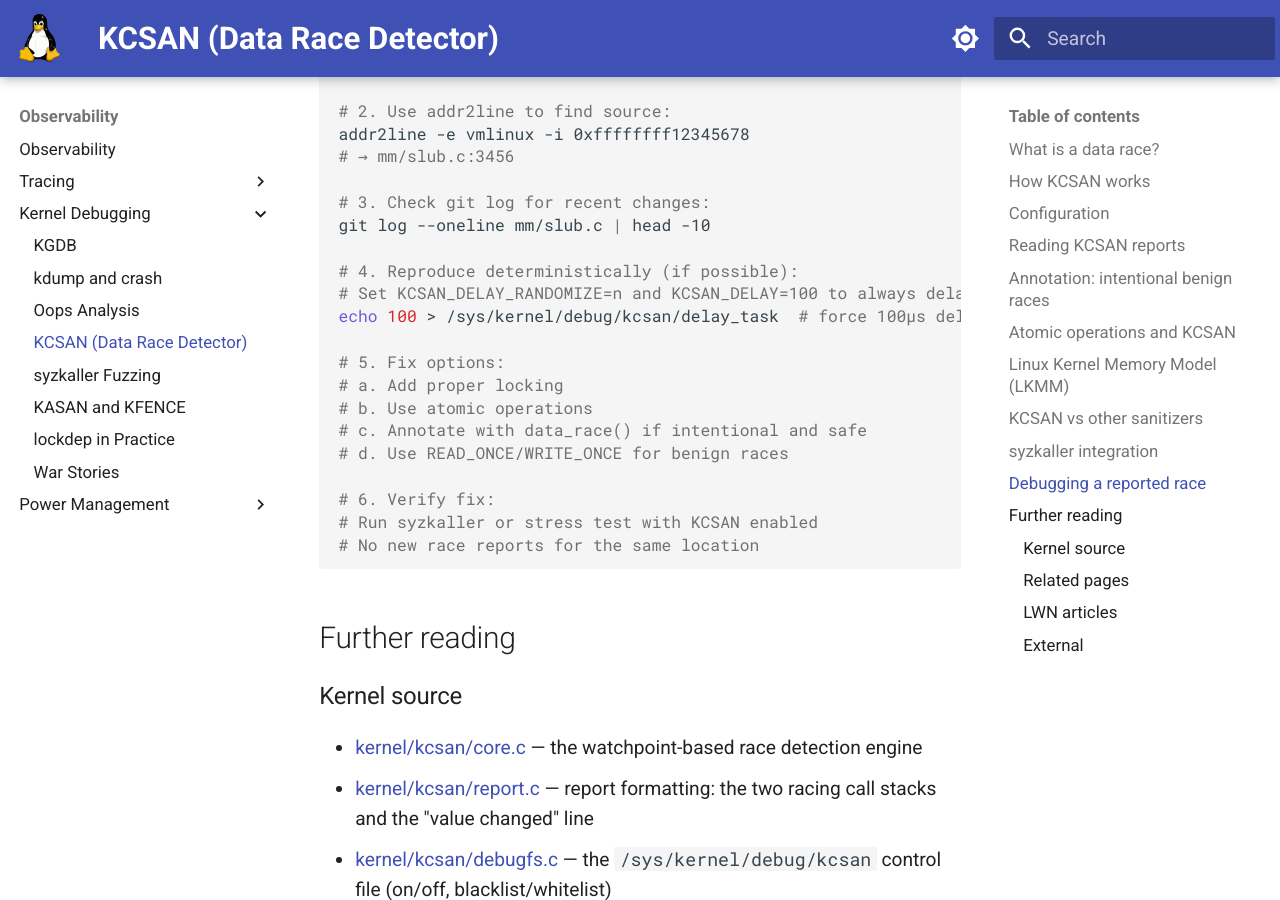
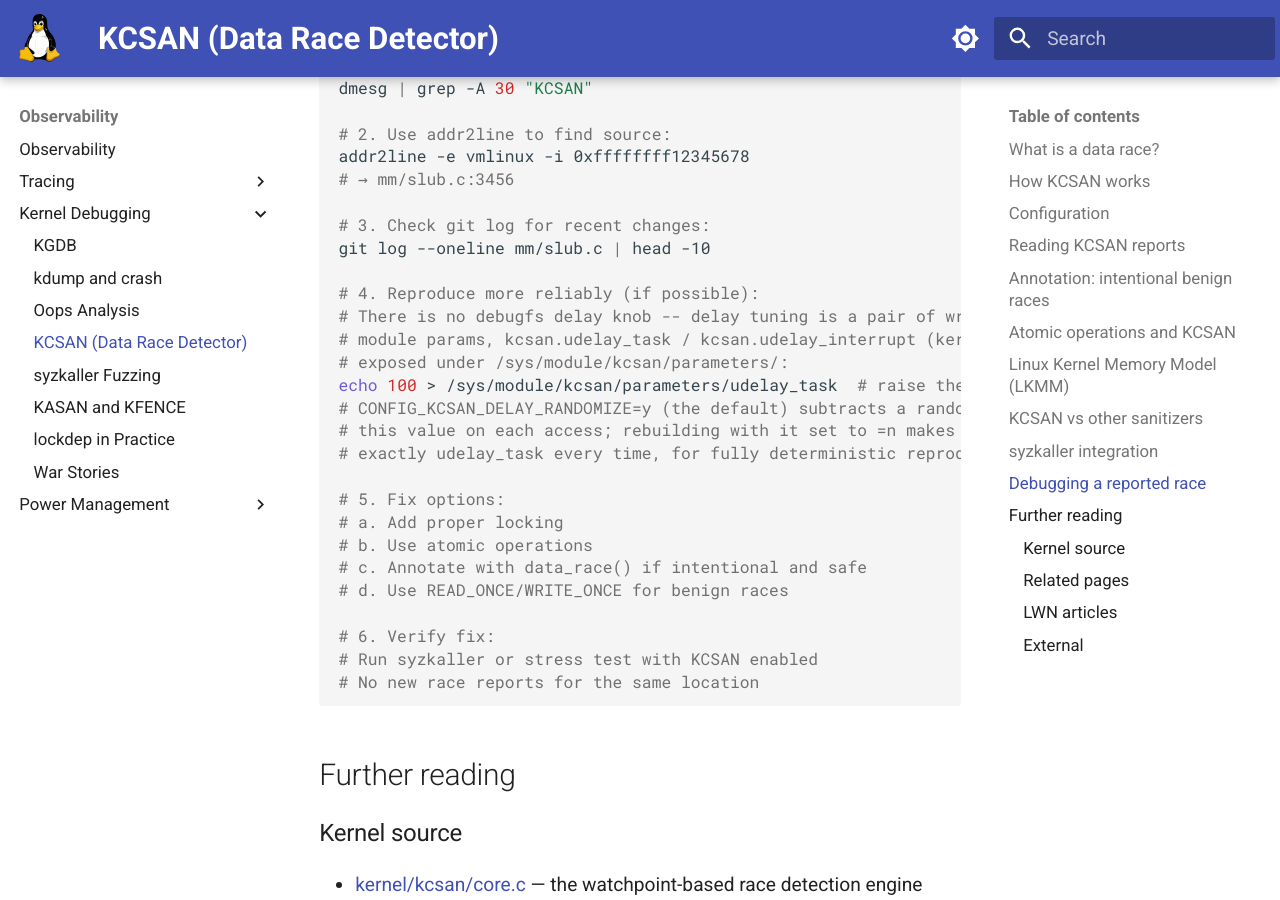
Before and after one commit to laveeshb/linux-kernel-internals, an MkDocs documentation site: the page built from docs/debugging/kcsan.md, in a window 1280 px wide and 900 px high, scrolled down 5151 px. Built offline with MkDocs 1.6.1 and Material for MkDocs 9.7.7, drawn with Linux system fonts in a browser that asks for light colours; some of the changed text lies outside the part shown.

Commit message:
Fix fabricated debugfs path, macro name, and Kconfig defaults in kcsan.md (#814)
KCSAN has no per-delay debugfs knob; the actual tuning interface is
the writable module params kcsan.udelay_task/kcsan.udelay_interrupt
under /sys/module/kcsan/parameters/. Also fixed a stale macro name
(the real attribute is __no_kcsan) and clarified that
CONFIG_KCSAN_INTERRUPT_WATCHER=y is not actually the Kconfig default.

````diff
--- a/docs/debugging/kcsan.md
+++ b/docs/debugging/kcsan.md
@@ -35,13 +35,14 @@
 ## Configuration
 
 ```bash
-# Kconfig options:
+# Kconfig options (all but one are the real defaults once CONFIG_KCSAN=y):
 CONFIG_KCSAN=y
-CONFIG_KCSAN_REPORT_ONCE_IN_MS=3000     # rate-limit reports
-CONFIG_KCSAN_DELAY_RANDOMIZE=y          # randomize watchpoint delay
-CONFIG_KCSAN_NUM_WATCHPOINTS=64         # software watchpoint slots (shared across CPUs)
-CONFIG_KCSAN_INTERRUPT_WATCHER=y        # also watch interrupt context
-CONFIG_KCSAN_REPORT_RACE_UNKNOWN_ORIGIN=y  # report even without second stack
+CONFIG_KCSAN_REPORT_ONCE_IN_MS=3000     # rate-limit reports (default)
+CONFIG_KCSAN_DELAY_RANDOMIZE=y          # randomize watchpoint delay (default)
+CONFIG_KCSAN_NUM_WATCHPOINTS=64         # software watchpoint slots, shared across CPUs (default)
+CONFIG_KCSAN_INTERRUPT_WATCHER=y        # also watch interrupt context -- NOT the default (defaults
+                                         # to n unless KCSAN_STRICT=y); shown here as an opt-in example
+CONFIG_KCSAN_REPORT_RACE_UNKNOWN_ORIGIN=y  # report even without second stack (default)
 
 # Build: set CONFIG_KCSAN=y in .config, then build normally
 ```
@@ -90,7 +91,7 @@
 /* data_race() marks an access as intentionally racy: */
 int approximate_count = data_race(shared_counter);
 
-/* KCSAN_NO_SANITIZE_CURRENT: suppress for entire function */
+/* __no_kcsan: suppress instrumentation for the entire function */
 void __no_kcsan my_racy_function(void)
 {
     /* KCSAN won't instrument this function */
@@ -186,9 +187,14 @@
 # 3. Check git log for recent changes:
 git log --oneline mm/slub.c | head -10
 
-# 4. Reproduce deterministically (if possible):
-# Set KCSAN_DELAY_RANDOMIZE=n and KCSAN_DELAY=100 to always delay
-echo 100 > /sys/kernel/debug/kcsan/delay_task  # force 100µs delay
+# 4. Reproduce more reliably (if possible):
+# There is no debugfs delay knob -- delay tuning is a pair of writable
+# module params, kcsan.udelay_task / kcsan.udelay_interrupt (kernel/kcsan/core.c),
+# exposed under /sys/module/kcsan/parameters/:
+echo 100 > /sys/module/kcsan/parameters/udelay_task  # raise the max delay to 100us
+# CONFIG_KCSAN_DELAY_RANDOMIZE=y (the default) subtracts a random amount from
+# this value on each access; rebuilding with it set to =n makes the delay
+# exactly udelay_task every time, for fully deterministic reproduction.
 
 # 5. Fix options:
 # a. Add proper locking
````
